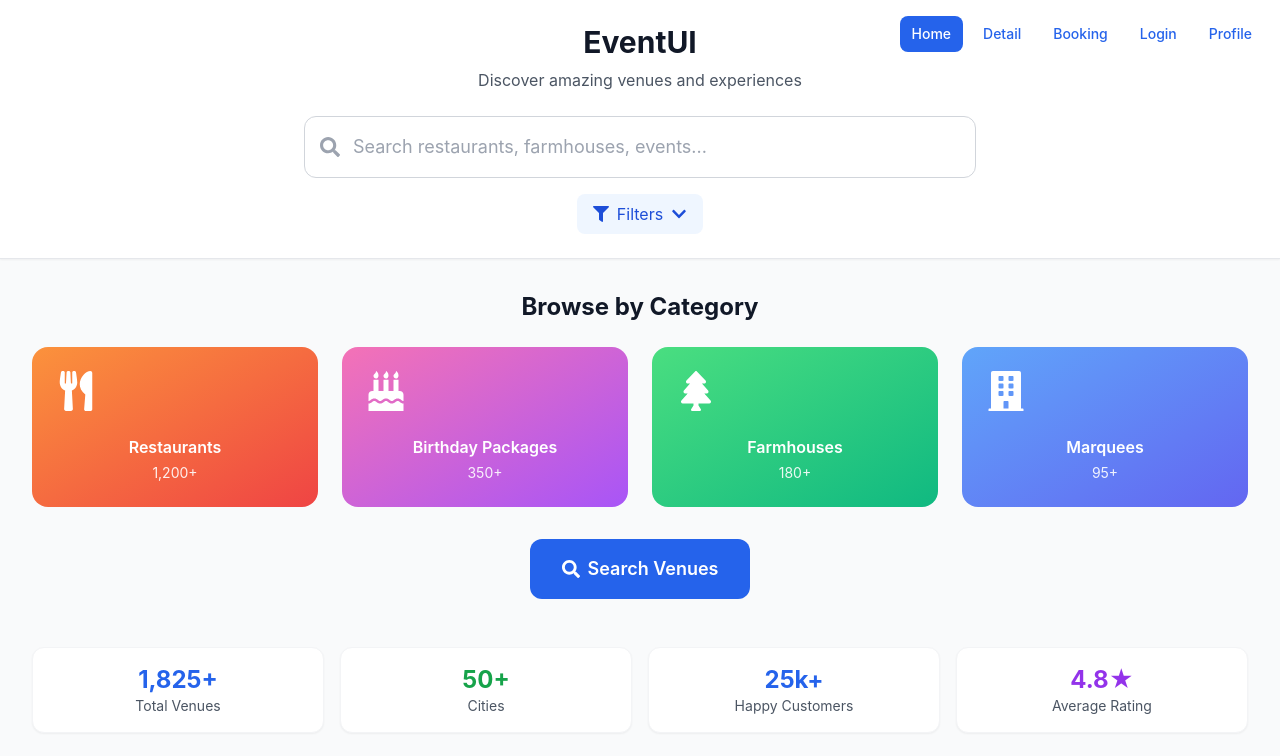
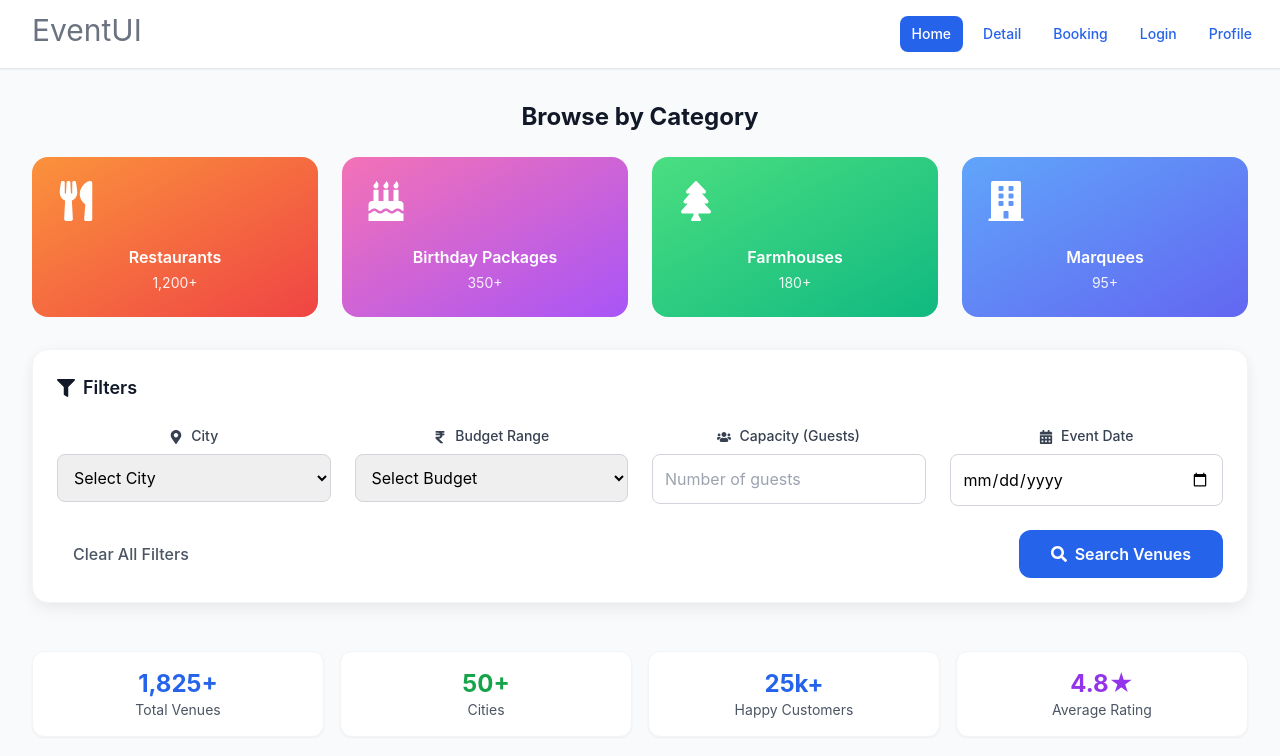
Before and after one commit to zubairfarooq13/Event-UI, a React (Create React App) app: page / in a window 1280 px wide. Shown: the top 756 px of the page. Built offline with nearby package versions, Linux system fonts and the light colour scheme.

Commit message:
Refactor HomeSearch header and filter UI
Simplifies the header by removing the search bar and filter toggle from the top section, and moves the search and filter actions into the filters section. Updates layout and styling for a more streamlined user experience.

```diff
--- a/src/components/home/HomeSearch.js
+++ b/src/components/home/HomeSearch.js
@@ -128,38 +128,10 @@ const HomeSearch = () => {
     <div className="min-h-screen bg-gray-50">
       {/* Header with Search Bar */}
       <div className="bg-white shadow-sm border-b border-gray-200">
-        <div className="max-w-7xl mx-auto px-4 sm:px-6 lg:px-8 py-6">
+        <div className="max-w-7xl mx-auto px-4 sm:px-6 lg:px-8 py-3">
           {/* Logo/Title */}
-          <div className="text-center mb-6">
-            <h1 className="text-3xl font-bold text-gray-900 mb-2">EventUI</h1>
-            <p className="text-gray-600">Discover amazing venues and experiences</p>
-          </div>
-
-          {/* Search Bar */}
-          <div className="relative max-w-2xl mx-auto">
-            <div className="absolute inset-y-0 left-0 pl-4 flex items-center pointer-events-none">
-              <FaSearch className="h-5 w-5 text-gray-400" />
-            </div>
-            <input
-              type="text"
-              placeholder="Search restaurants, farmhouses, events..."
-              value={searchQuery}
-              onChange={(e) => setSearchQuery(e.target.value)}
-              className="w-full pl-12 pr-4 py-4 border border-gray-300 rounded-xl focus:ring-2 focus:ring-primary-500 focus:border-primary-500 text-lg"
-              onKeyPress={(e) => e.key === 'Enter' && onSearch()}
-            />
-          </div>
-
-          {/* Filter Toggle Button */}
-          <div className="flex justify-center mt-4">
-            <button
-              onClick={() => setShowFilters(!showFilters)}
-              className="flex items-center space-x-2 px-4 py-2 bg-primary-50 text-primary-700 rounded-lg hover:bg-primary-100 transition-colors"
-            >
-              <FaFilter className="h-4 w-4" />
-              <span>Filters</span>
-              <FaChevronDown className={`h-4 w-4 transition-transform ${showFilters ? 'rotate-180' : ''}`} />
-            </button>
+          <div className="text-left mb-2">
+            <h1 className="text-3xl text-gray-500">EventUI</h1>
           </div>
         </div>
       </div>
@@ -197,7 +169,6 @@ const HomeSearch = () => {
         </div>
 
         {/* Filters Section */}
-        {showFilters && (
         <div className="bg-white rounded-2xl shadow-soft p-6 mb-8 border border-gray-100">
             <h3 className="text-lg font-semibold text-gray-900 mb-6 flex items-center">
               <FaFilter className="mr-2" />
@@ -274,8 +245,8 @@ const HomeSearch = () => {
               </div>
             </div>
 
-            {/* Clear Filters Button */}
-            <div className="flex justify-end mt-6">
+            {/* Action Buttons */}
+            <div className="flex justify-between items-center mt-6">
               <button
                 onClick={() => {
                   setFilters({
@@ -291,16 +262,12 @@ const HomeSearch = () => {
               >
                 Clear All Filters
               </button>
-            </div>
-          </div>
-        )}
 
               {/* Search Button */}
-        <div className="text-center">
               <button
                 onClick={onSearch}
                 disabled={isSearching}
-            className="bg-primary-600 text-white px-8 py-4 rounded-xl font-semibold text-lg hover:bg-primary-700 focus:outline-none focus:ring-2 focus:ring-primary-500 focus:ring-offset-2 transition-colors duration-200 disabled:opacity-50 disabled:cursor-not-allowed flex items-center justify-center mx-auto"
+                className="bg-primary-600 text-white px-8 py-3 rounded-xl font-semibold hover:bg-primary-700 focus:outline-none focus:ring-2 focus:ring-primary-500 focus:ring-offset-2 transition-colors duration-200 disabled:opacity-50 disabled:cursor-not-allowed flex items-center"
               >
                 {isSearching ? (
                   <>
@@ -315,6 +282,9 @@ const HomeSearch = () => {
                 )}
               </button>
             </div>
+          </div>
+
+
 
         {/* Quick Stats */}
         <div className="mt-12 grid grid-cols-2 md:grid-cols-4 gap-4">
```
Lines whose indentation alone changed are shown as unchanged.
